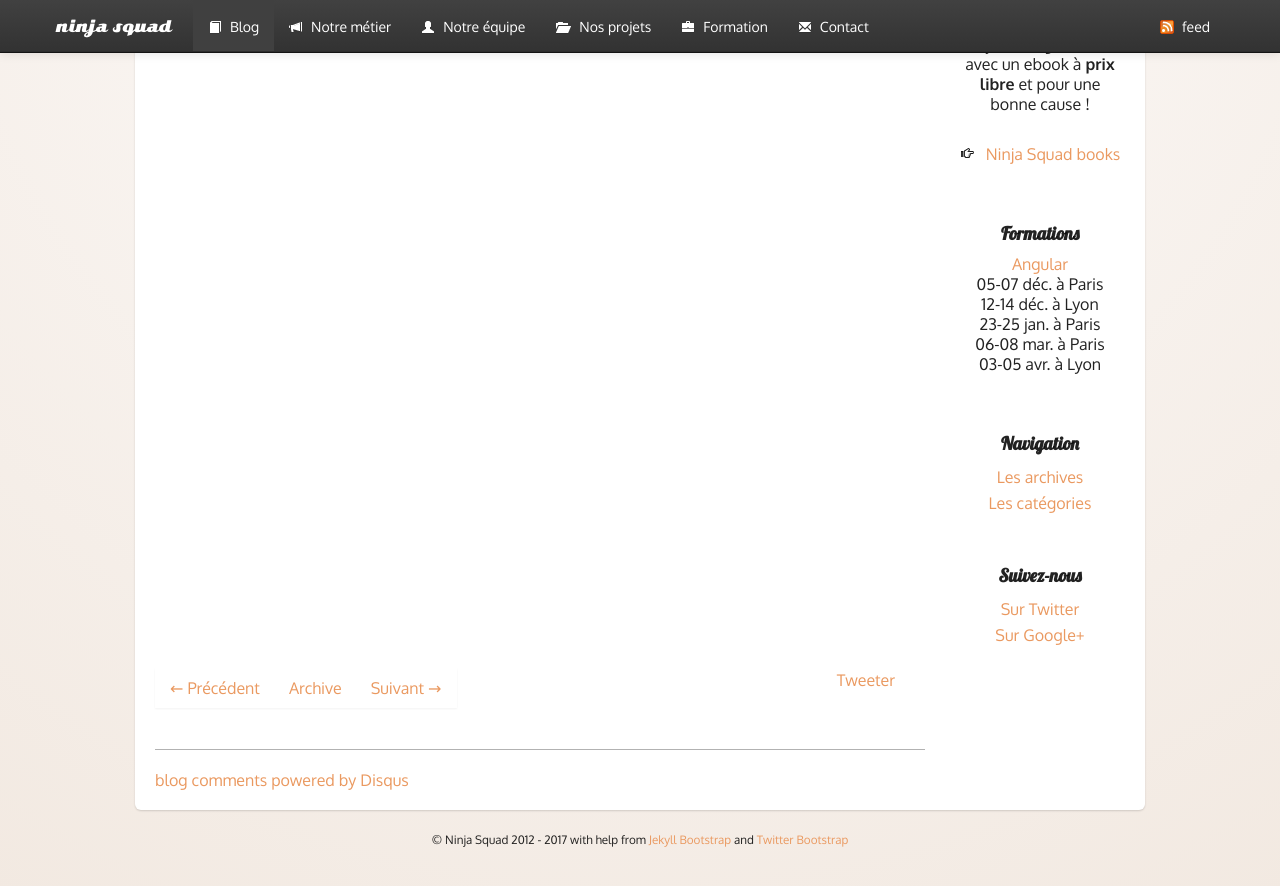
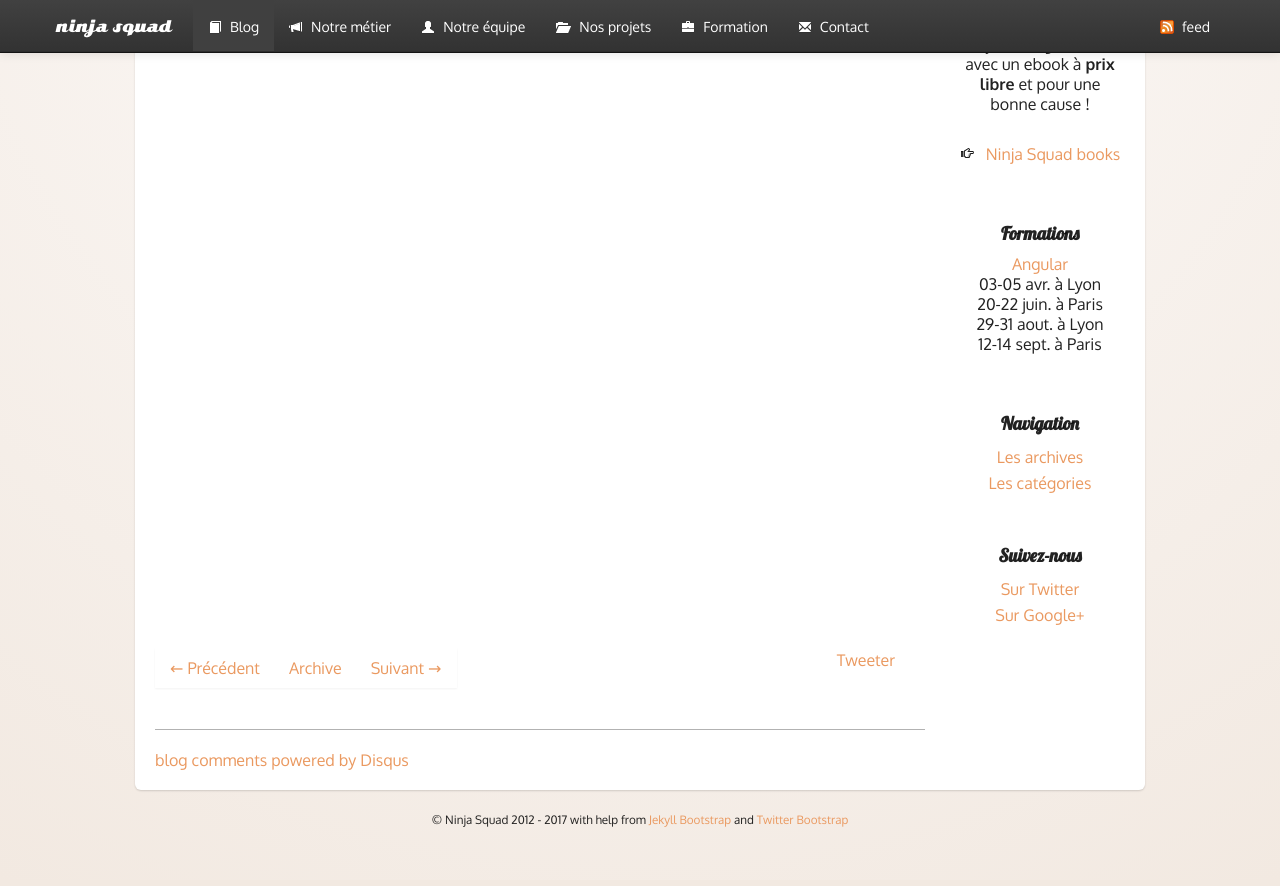
Before and after one commit to Ninja-Squad/ninja-squad.github.com, a Jekyll site: the page built from _posts/2015-08-28-rentree-2015.md, in a window 1280 px wide and 900 px high, scrolled down 1200 px. Shown: the top 886 px of the window. Built offline with Jekyll 4.4.1, drawn with Linux system fonts in a browser that asks for light colours; comment, search, counter and statistics services are not loaded.

Commit message:
chore: trainings dates for Q3

```diff
--- a/_config.yml
+++ b/_config.yml
@@ -166,8 +166,7 @@ JB :
     angular:
       title: Angular
       dates:
-        - 05-07 déc. à Paris
-        - 12-14 déc. à Lyon
-        - 23-25 jan. à Paris
-        - 06-08 mar. à Paris
         - 03-05 avr. à Lyon
+        - 20-22 juin. à Paris
+        - 29-31 aout. à Lyon
+        - 12-14 sept. à Paris
```
